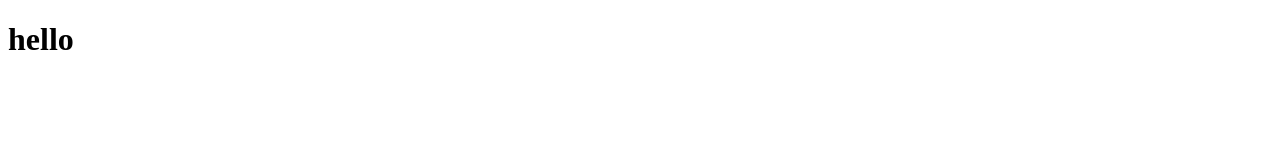
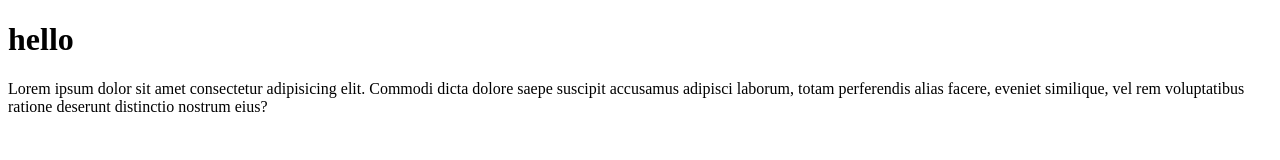
Before and after one commit to Nafsun-baust/first_project, a plain HTML site: page index.html in a window 1280 px wide. Drawn offline with Linux system fonts and the light colour scheme.

Commit message:
ptag-added

```diff
--- a/index.html
+++ b/index.html
@@ -8,6 +8,7 @@
 <body>
 
     <h1>hello </h1>
+    <p>Lorem ipsum dolor sit amet consectetur adipisicing elit. Commodi dicta dolore saepe suscipit accusamus adipisci laborum, totam perferendis alias facere, eveniet similique, vel rem voluptatibus ratione deserunt distinctio nostrum eius?</p>
 
 </body>
 </html>
```
